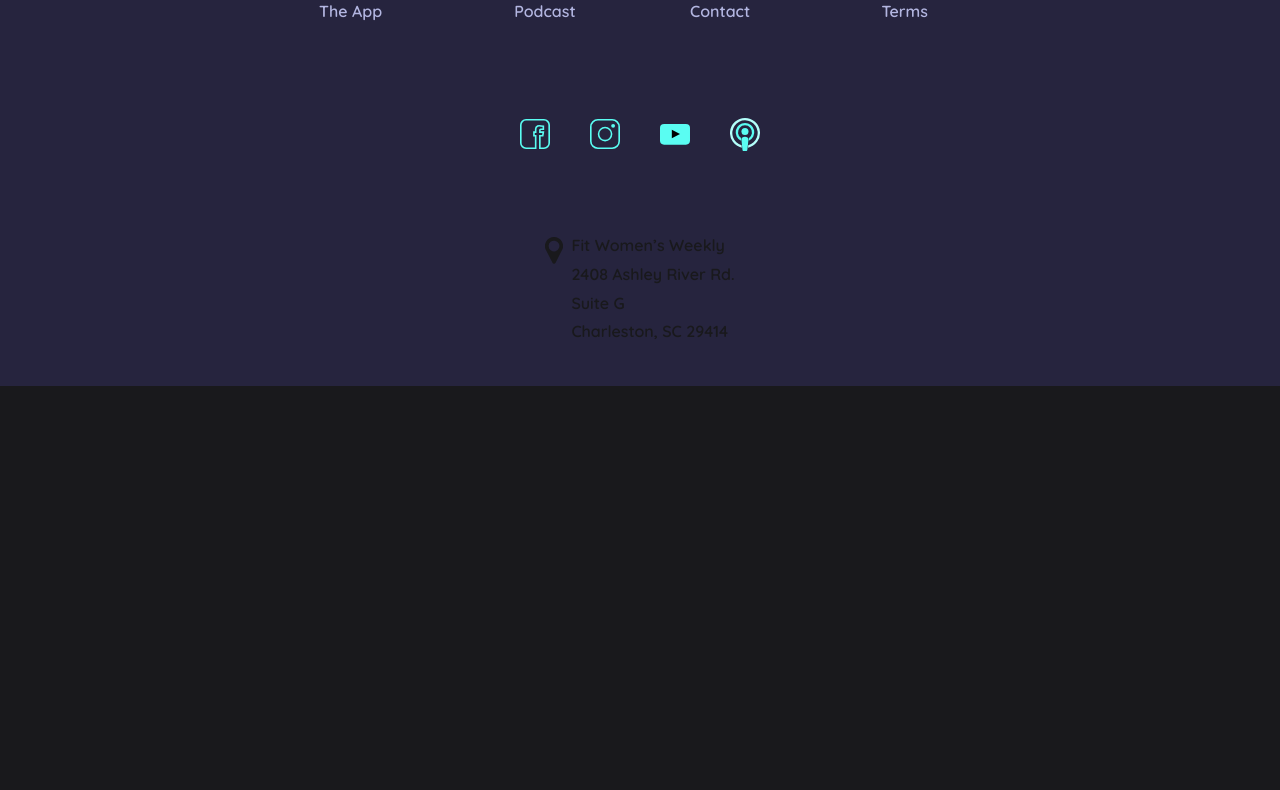
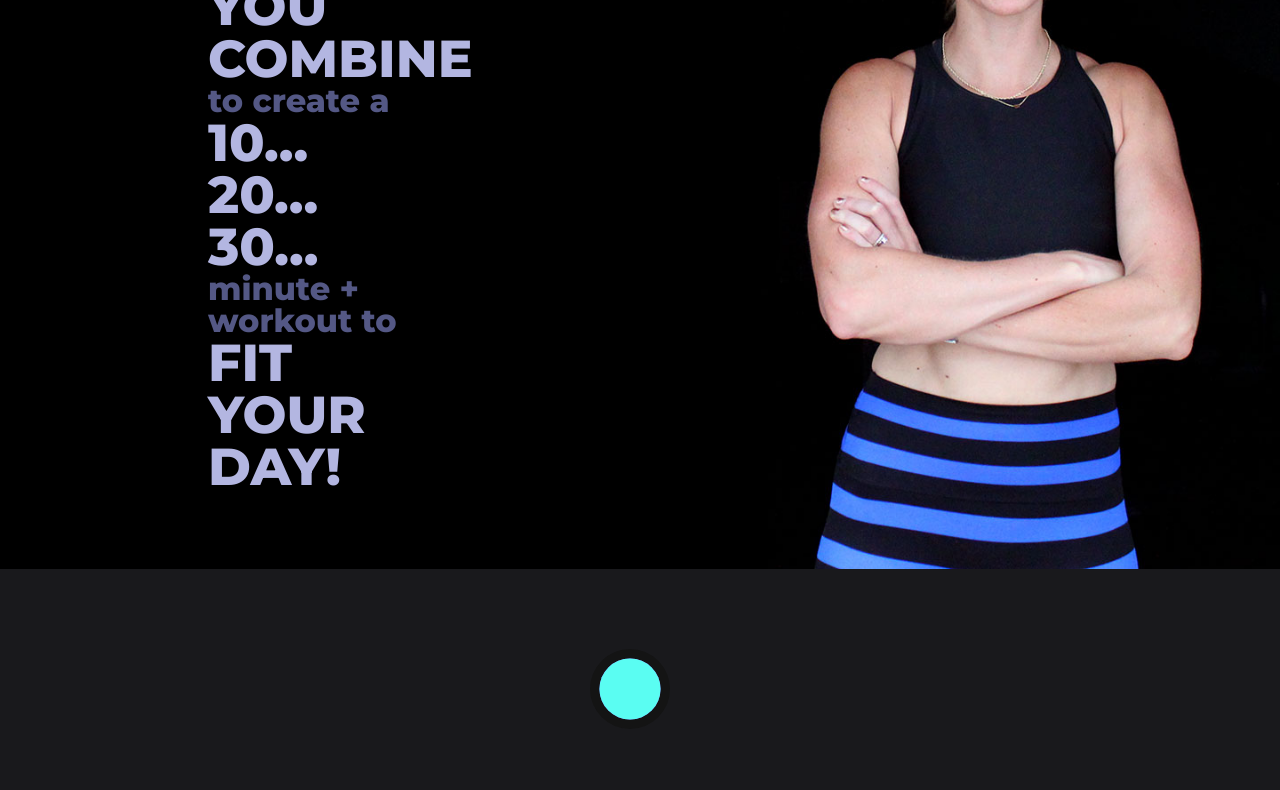
Before and after one commit to danboyle8637/fww, a Gatsby site: page /workouts-for-busy-women in a window 1280 px wide. Shown: the part 725-1515 px from the top of the page. Before the commit the page ends 1111 px from the top, so only its background shows below. Built offline with nearby package versions, Linux system fonts and the light colour scheme; Gatsby itself is replaced by a stand-in of ours; some packages are replaced by stand-ins of ours.

Commit message:
Building the What We Do pages. On Reason 1 still.

```diff
--- a/src/components/Layouts/MainLayout.js
+++ b/src/components/Layouts/MainLayout.js
@@ -22,6 +22,6 @@ const Main = styled.div`
   width: 100vw;
   overflow: hidden;
   ${above.ultraWide`
-    margin: 80px 0 0 0;
+    margin: 78px 0 0 0;
   `}
 `
--- /dev/null
+++ b/src/components/Website/WhatWeDo/Reason1/DesignStatementSection.js
@@ -0,0 +1,92 @@
+import React from "react";
+import { useStaticQuery, graphql } from "gatsby";
+import Image from "gatsby-image";
+import styled from "styled-components";
+
+import { SectionGrid, BackgroundAsset } from "../../../../styles/GridContainer";
+import Headline2 from "./Headlines/Headline2";
+import useRenderBackgroundImage from "../../../../hooks/useRenderBackgroundImage";
+import { above } from "../../../../styles/Theme";
+
+const DesignStatementSection = () => {
+  const query = graphql`
+    query {
+      mobile: file(
+        sourceInstanceName: { eq: "HomeImages" }
+        name: { regex: "/mobile/" }
+      ) {
+        childImageSharp {
+          fluid(maxWidth: 600, maxHeight: 1300, quality: 90) {
+            ...GatsbyImageSharpFluid
+            aspectRatio
+          }
+        }
+      }
+      tablet: file(
+        sourceInstanceName: { eq: "HomeImages" }
+        name: { regex: "/tablet/" }
+      ) {
+        childImageSharp {
+          fluid(maxWidth: 834, maxHeight: 1112, quality: 90) {
+            ...GatsbyImageSharpFluid
+            aspectRatio
+          }
+        }
+      }
+      desktop: file(
+        sourceInstanceName: { eq: "HomeImages" }
+        name: { regex: "/desktop/" }
+      ) {
+        childImageSharp {
+          fluid(maxWidth: 1440, maxHeight: 900, quality: 90) {
+            ...GatsbyImageSharpFluid
+            aspectRatio
+          }
+        }
+      }
+    }
+  `;
+
+  const images = useStaticQuery(query);
+  const mobileImage = images.mobile;
+  const tabletImage = images.tablet;
+  const desktopImage = images.desktop;
+
+  const backgroundImage = useRenderBackgroundImage(
+    mobileImage,
+    tabletImage,
+    desktopImage
+  );
+
+  return (
+    <SectionGrid>
+      <BackgroundAsset>
+        <Image fluid={backgroundImage} />
+      </BackgroundAsset>
+      <HeadlineWrapper>
+        <Headline2 />
+      </HeadlineWrapper>
+    </SectionGrid>
+  );
+};
+
+export default DesignStatementSection;
+
+const HeadlineWrapper = styled.div`
+  padding: 0 0 0 16px;
+  grid-column: 1 / -1;
+  grid-row: 1 / -1;
+  display: flex;
+  flex-direction: column;
+  align-items: flex-start;
+  justify-content: center;
+  z-index: 1;
+  ${above.mobile`
+    padding: 0 0 0 50px;
+  `}
+  ${above.tablet`
+    padding: 0;
+    justify-self: center;
+    width: 54rem;
+  `}
+`;
--- a/src/components/Website/WhatWeDo/Reason1/Headlines/Headline1.js
+++ b/src/components/Website/WhatWeDo/Reason1/Headlines/Headline1.js
@@ -9,7 +9,13 @@ const Headline2 = () => {
       <Header3 secondary mobileMedium>
         A New Workout
       </Header3>
-      <Header3 secondary mobileMedium setMLineHeight={1.4}>
+      <Header3
+        secondary
+        mobileMedium
+        setMLineHeight={1.4}
+        setTLineHeight={1.4}
+        setDLineHeight={1.4}
+      >
         design for
       </Header3>
       <Header3 primary upper mobileLarge>
--- /dev/null
+++ b/src/components/Website/WhatWeDo/Reason1/Headlines/Headline2.js
@@ -0,0 +1,55 @@
+import React from "react";
+
+import { ElementContainer } from "../../../../../styles/Containers";
+import { Header3 } from "../../../../../styles/Headlines";
+
+const Headline2 = () => {
+  return (
+    <ElementContainer column>
+      <Header3 upper tertiary mobileLarge>
+        Short...
+      </Header3>
+      <Header3 upper tertiary mobileLarge>
+        Intense
+      </Header3>
+      <Header3 primary mobileMedium setMLineHeight={1.4}>
+        workout sessions
+      </Header3>
+      <Header3 upper tertiary mobileLarge>
+        You
+      </Header3>
+      <Header3 upper tertiary mobileLarge>
+        Combine
+      </Header3>
+      <Header3 primary mobileMedium setMLineHeight={1.4}>
+        to create a
+      </Header3>
+      <Header3 upper tertiary mobileLarge>
+        10...
+      </Header3>
+      <Header3 upper tertiary mobileLarge>
+        20...
+      </Header3>
+      <Header3 upper tertiary mobileLarge>
+        30...
+      </Header3>
+      <Header3 primary mobileMedium setMLineHeight={1.4}>
+        minute +
+      </Header3>
+      <Header3 primary mobileMedium setMLineHeight={1.4}>
+        workout to
+      </Header3>
+      <Header3 upper tertiary mobileLarge>
+        Fit
+      </Header3>
+      <Header3 upper tertiary mobileLarge>
+        Your
+      </Header3>
+      <Header3 upper tertiary mobileLarge>
+        Day!
+      </Header3>
+    </ElementContainer>
+  );
+};
+
+export default Headline2;
--- /dev/null
+++ b/src/components/Website/WhatWeDo/Reason1/TimerSection.js
@@ -0,0 +1,18 @@
+import React from "react";
+import { useStaticQuery, graphql } from "gatsby";
+
+import {
+  SectionContainer,
+  ContentContainer,
+} from "../../../../styles/Containers";
+import WorkoutTimerCard from "./WorkoutTimerCard";
+
+const TimerSection = () => (
+  <SectionContainer>
+    <ContentContainer>
+      <WorkoutTimerCard />
+    </ContentContainer>
+  </SectionContainer>
+);
+
+export default TimerSection;
--- /dev/null
+++ b/src/components/Website/WhatWeDo/Reason1/WorkoutTimerCard.js
@@ -0,0 +1,35 @@
+import React from "react";
+import styled from "styled-components";
+
+import { ElementContainer } from "../../../../styles/Containers";
+import { Header3 } from "../../../../styles/Headlines";
+import { BodyText } from "../../../../styles/BodyText";
+import WorkoutTimerIcon from "../../../../svgs/WorkoutTimerIcon";
+
+const WorkoutTimerCard = ({ timerId, headline, body }) => {
+  return (
+    <TimerContainer>
+      <WorkoutTimer timerId={timerId} />
+      <ElementContainer>
+        <Header3 secondary mobileSmall>
+          {headline}
+        </Header3>
+        <BodyText setMobileMarginTop={12}>{body}</BodyText>
+      </ElementContainer>
+    </TimerContainer>
+  );
+};
+
+export default WorkoutTimerCard;
+
+const TimerContainer = styled.div`
+  display: grid;
+  grid-template-columns: auto 1fr;
+  gap: 20px;
+  justify-items: start;
+  align-items: start;
+`;
+
+const WorkoutTimer = styled(WorkoutTimerIcon)`
+  width: 80px;
+`;
--- a/src/components/layout.js
+++ b/src/components/layout.js
@@ -31,7 +31,9 @@ const Main = styled.main`
   width: 100%;
   max-width: 1440px;
   background-color: ${props => props.theme.mainBackgroundColor};
+  border-radius: 6px;
   ${above.ultraWide`
+    margin-bottom: 80px;
     border: 21px solid ${props => props.theme.mainBackgroundBorderColor};
     border-radius: 6px;
   `}
--- /dev/null
+++ b/src/content/WhatWeDo/WorkoutTimerCard1.md
@@ -0,0 +1,8 @@
+---
+id: workout_timer_card1
+order: 1
+timerId: 10
+headline: Super busy day?
+---
+
+Do one session lasting 10 to 13 minutes and you’re DONE.
--- /dev/null
+++ b/src/content/WhatWeDo/WorkoutTimerCard2.md
@@ -0,0 +1,8 @@
+---
+id: workout_timer_card2
+order: 2
+timerId: 20
+headline: Have extra time?
+---
+
+Do two sessions lasting about 26 to 32 minutes.
--- /dev/null
+++ b/src/content/WhatWeDo/WorkoutTimerCard3.md
@@ -0,0 +1,8 @@
+---
+id: workout_timer_card3
+order: 3
+timerId: 30
+headline: Ready to Cool Down?
+---
+
+Add in a stretch or trigger ball routine to workout knots and relax your muscles.
--- a/src/pages/workouts-for-busy-women.js
+++ b/src/pages/workouts-for-busy-women.js
@@ -1,15 +1,17 @@
-import React from "react"
+import React from "react";
 
-import LeadSection from "../components/Website/WhatWeDo/Reason1/LeadSection"
-import BackArrow from "../components/Shared/BackArrow"
+import LeadSection from "../components/Website/WhatWeDo/Reason1/LeadSection";
+import DesignStatementSection from "../components/Website/WhatWeDo/Reason1/DesignStatementSection";
+import TimerSection from "../components/Website/WhatWeDo/Reason1/TimerSection";
 
 const WorkoutsForBusyWomen = () => {
   return (
     <>
-      <BackArrow />
       <LeadSection />
+      <DesignStatementSection />
+      <TimerSection />
     </>
-  )
-}
+  );
+};
 
-export default WorkoutsForBusyWomen
+export default WorkoutsForBusyWomen;
--- a/src/styles/BodyText.js
+++ b/src/styles/BodyText.js
@@ -1,4 +1,5 @@
-import styled, { css } from "styled-components"
+import styled, { css } from "styled-components";
+import { setMarginTop } from "./Reusables";
 
 const sharedBodyText = css`
   margin: 0 0 20px 0;
@@ -8,16 +9,18 @@ const sharedBodyText = css`
   &:last-child {
     margin-bottom: 0;
   }
-`
+`;
 
 const BodyText = styled.p`
   ${sharedBodyText}
-`
+  ${setMarginTop}
+`;
 
 const SetBodyText = styled.div`
   width: 100%;
   & p {
     ${sharedBodyText}
+    ${setMarginTop}
   }
   & ul {
     list-style: none;
@@ -44,6 +47,6 @@ const SetBodyText = styled.div`
     text-decoration: none;
     cursor: pointer;
   }
-`
+`;
 
-export { BodyText, SetBodyText }
+export { BodyText, SetBodyText };
--- /dev/null
+++ b/src/styles/Reusables.js
@@ -0,0 +1,14 @@
+import { css } from "styled-components";
+import { above } from "../styles/Theme";
+
+const setMarginTop = css`
+  margin-top: ${props => `${props.setMobileMarginTop}px`};
+  ${above.mobile`
+    margin-top: ${props => props.setTabletMarginTop};
+  `}
+  ${above.tablet`
+    margin-top: ${props => props.setLaptopMarginTop};
+  `}
+`;
+
+export { setMarginTop };
--- /dev/null
+++ b/src/svgs/WorkoutTimerIcon.js
@@ -0,0 +1,29 @@
+import React, { Component } from "react";
+
+class WorkoutTimerIcon extends Component {
+  render() {
+    const { width, height, className } = this.props;
+
+    return (
+      <svg
+        id="workout-clock"
+        xmlns="http://www.w3.org/2000/svg"
+        className={className}
+        width={width}
+        height={height}
+        viewBox="0 0 237 237"
+      >
+        <path
+          d="M122.28 6.67a118.5 118.5 0 1 0 118.5 118.5 118.49 118.49 0 0 0-118.5-118.5zm0 209a90.5 90.5 0 1 1 90.5-90.5 90.5 90.5 0 0 1-90.5 90.5z"
+          transform="translate(-3.78 -6.67)"
+          fill="#141414"
+          id="clock"
+        />
+        <circle cx="118.5" cy="118.5" r="90.5" fill="#8b53f6" id="extra-time" />
+        <circle cx="118.5" cy="118.5" r="90.5" fill="#5afdf2" id="time" />
+      </svg>
+    );
+  }
+}
+
+export default WorkoutTimerIcon;
```
Also changed, not shown: 1 other file.
